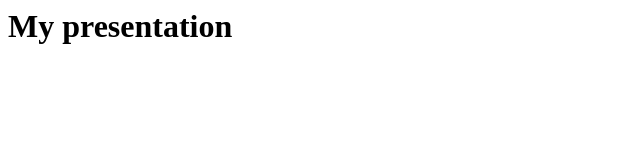
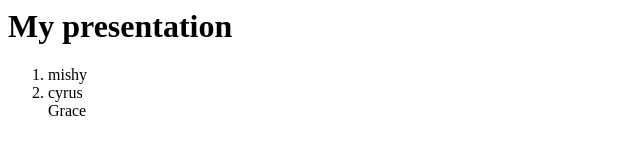
Before and after one commit to peternjathi/wencodepipeline, a plain HTML site: page index.html in a window 1280 px wide. Shown: the whole page, without its empty margins (0-640 px from the left). Drawn offline with Linux system fonts and the light colour scheme.

Commit message:
Update index.html

```diff
--- a/index.html
+++ b/index.html
@@ -6,5 +6,10 @@
 </head>
 <body>
     <h1>My presentation</h1>
+    <ol>
+        <li>mishy</li>
+         <li>cyrus</li
+        <li>Grace</li>
+    </ol>
 </body>
 </html>
```
